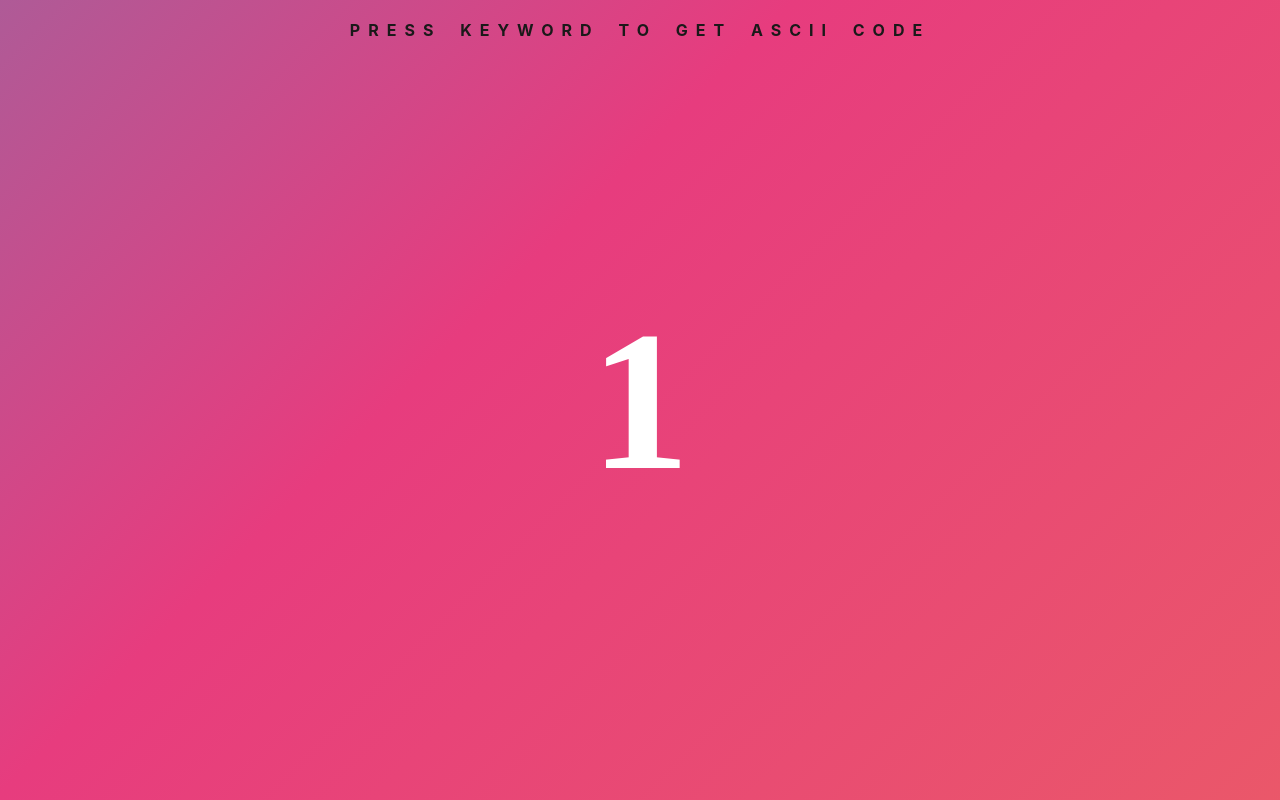
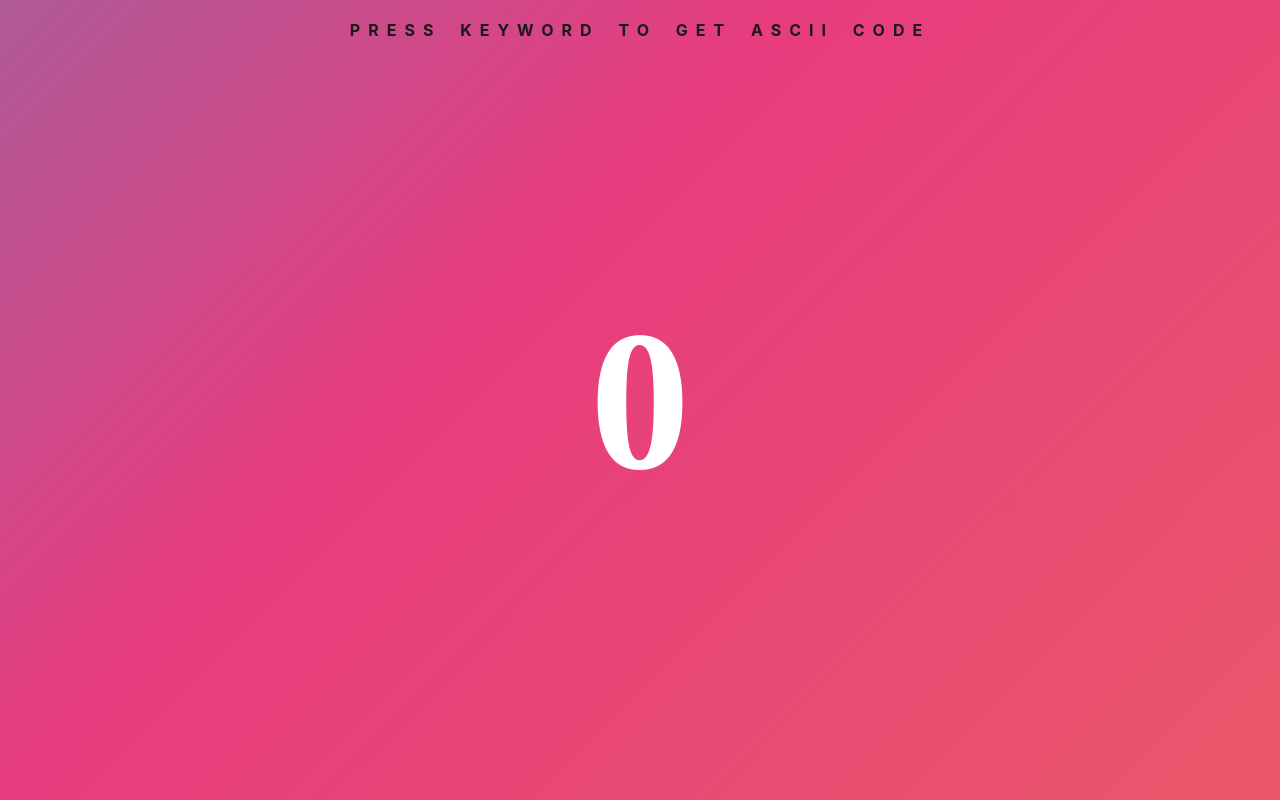
Before and after one commit to CreatorSsumit/Text_TO_Asacii_Convertor.github.io, a plain HTML site: page index.html in a window 1280 px wide. Drawn offline with Linux system fonts and the light colour scheme.

Commit message:
Update index.html

```diff
--- a/index.html
+++ b/index.html
@@ -14,7 +14,7 @@
 
     <h4>Press keyword to get Ascii code</h4>
 
-    <h1>1</h1>
+    <h1>0</h1>
 
 
 
```
